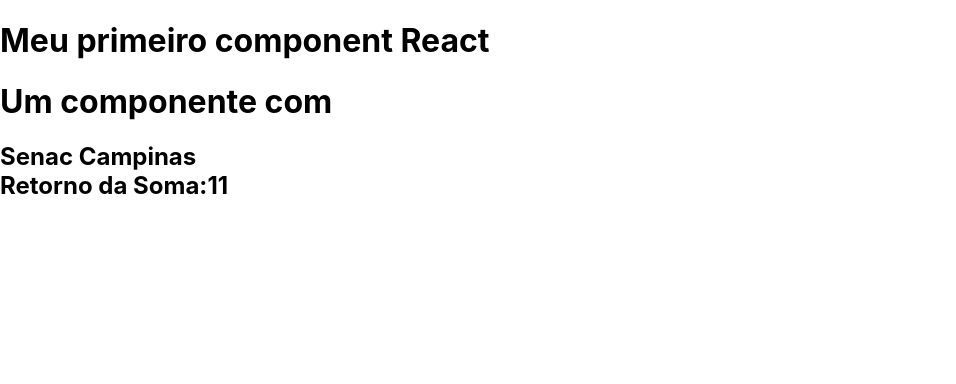
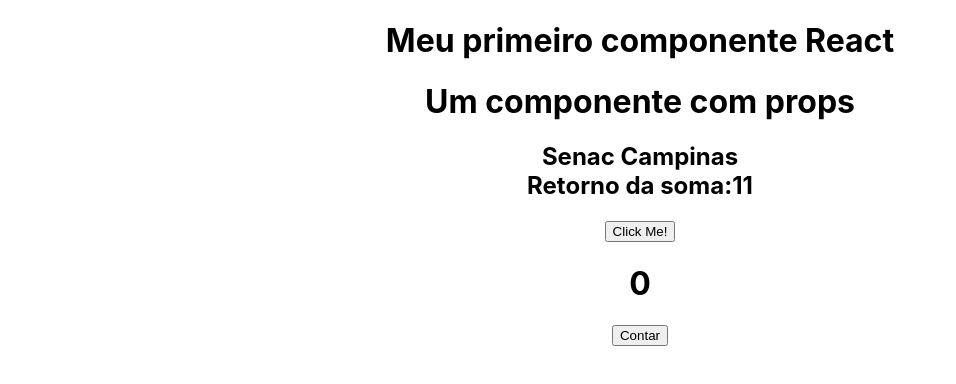
Before and after one commit to rviictor08/usestate, a React (Create React App) app: page / in a window 1280 px wide. Shown: the top 384 px of the page, without its empty margins (0-956 px from the left). Built offline with nearby package versions, Linux system fonts and the light colour scheme.

Commit message:
adicionado ao component ou useState()

```diff
--- a/src/App.jsx
+++ b/src/App.jsx
@@ -1,24 +1,39 @@
+import { useState } from 'react';
 import './App.css';
-import Header from './Header'
+import Header from './Componentes/Header/Header';
 
 function App() {
 
- function handleButtonClick(){
+  function handleButtonClick() {
     alert('Clicou no botão');
   }
 
- function sum(a,b){
-   return a + b
+  function sum(a,b) {
+    return a + b;
   }
+
+  const [contador, setContador]=useState(0);
+
+  //let contador = 0;
+  function handleButtonContar() {
+    // contador = contador + 1;
+    // contador++;
+    setContador(contador+1);
+  }
+
   return (
-    <>
-       <Header title="Meu primeiro component React" />
-       <Header title="Um componente com" />
+    <div className="App">
+    <Header title="Meu primeiro componente React" />
+    <Header title="Um componente com props" />
         <h2>
           Senac Campinas
-        <div>Retorno da Soma:{sum(5,6)}</div>
+          <div>Retorno da soma:{sum(5,6)}</div>
         </h2>
-    </>
+        <button onClick={handleButtonClick}>Click Me!</button>
+        <Header title={contador} />
+        <button onClick={handleButtonContar}>Contar</button>
+    </div>
   );
 }
+
 export default App;
--- a/src/Header.jsx
+++ b/src/Componentes/Header/Header.jsx
@@ -1,6 +1,6 @@
 import React from 'react';
 
-function Header(props){
+function Header(props) {
     return (
         <header>
          <h1>{props.title}</h1>
```
Lines whose indentation alone changed are shown as unchanged.
